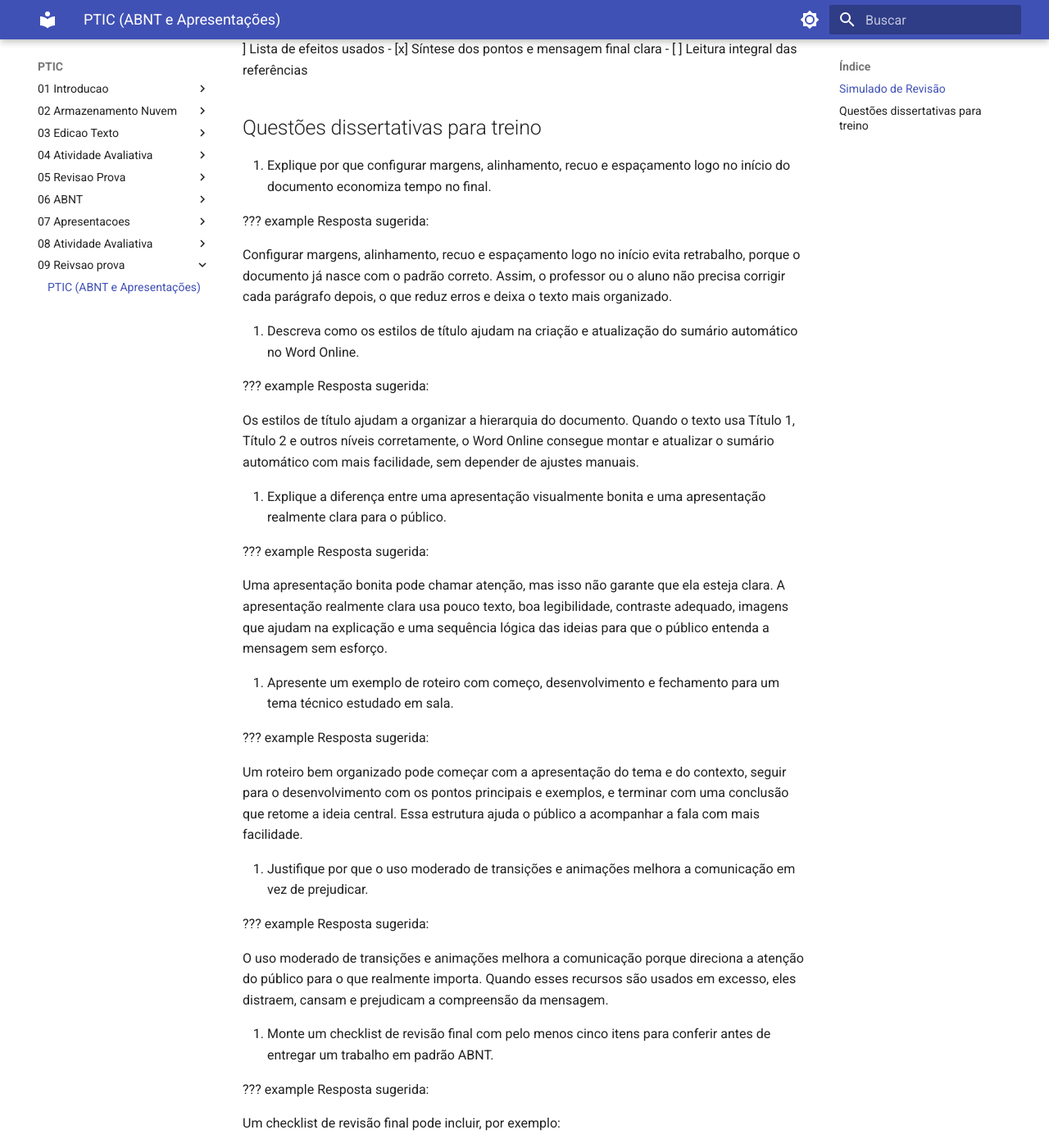
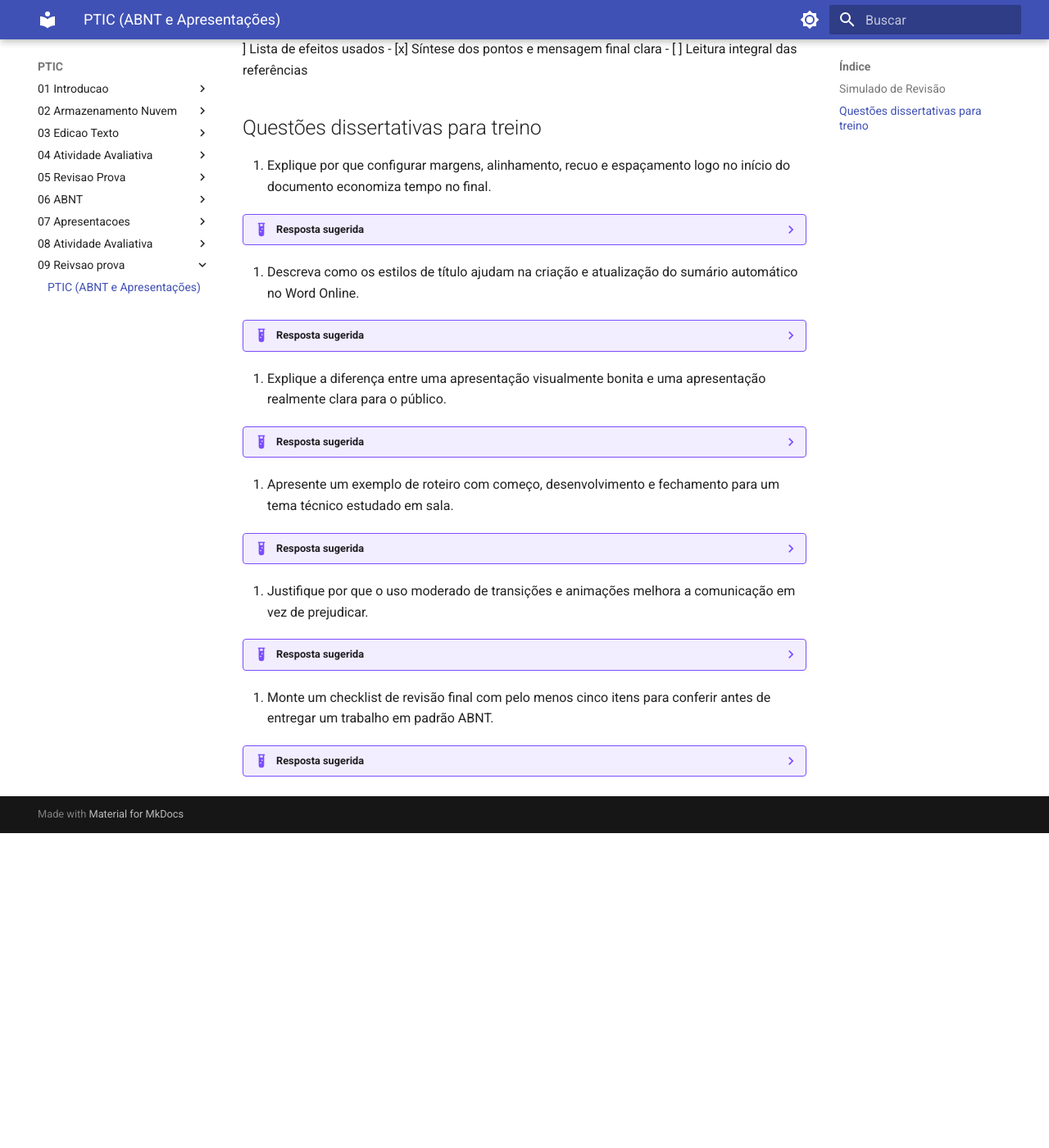
Before and after one commit to i-davies/Conteudo-Etec-2026, an MkDocs documentation site: the page built from docs/PTIC/09_Reivsao_prova/01_Revisao_Quiz_Geral_ABNT.md, in a window 1280 px wide and 1400 px high, scrolled down 4976 px. Shown: the whole window at 82% size. Built offline with MkDocs 1.6.1 and Material for MkDocs 9.7.7, drawn with Linux system fonts in a browser that asks for light colours; after the commit the page ends 5992 px from its top, so only the background shows below that; some of the changed text lies outside the part shown.

Commit message:
fix: gabarito revisão

```diff
--- a/docs/PTIC/09_Reivsao_prova/01_Revisao_Quiz_Geral_ABNT.md
+++ b/docs/PTIC/09_Reivsao_prova/01_Revisao_Quiz_Geral_ABNT.md
@@ -410,44 +410,44 @@ Uma apresentação com boa narrativa costuma terminar com:
 
 1. Explique por que configurar margens, alinhamento, recuo e espaçamento logo no início do documento economiza tempo no final.
 
-??? example Resposta sugerida:
+??? example "Resposta sugerida"
 
-  Configurar margens, alinhamento, recuo e espaçamento logo no início evita retrabalho, porque o documento já nasce com o padrão   correto. Assim, o professor ou o aluno não precisa corrigir cada parágrafo depois, o que reduz erros e deixa o texto mais organizado.
+      Configurar margens, alinhamento, recuo e espaçamento logo no início evita retrabalho, porque o documento já nasce com o padrão   correto. Assim, o professor ou o aluno não precisa corrigir cada parágrafo depois, o que reduz erros e deixa o texto mais organizado.
 
 2. Descreva como os estilos de título ajudam na criação e atualização do sumário automático no Word Online.
 
-??? example Resposta sugerida:
+??? example "Resposta sugerida"
 
-  Os estilos de título ajudam a organizar a hierarquia do documento. Quando o texto usa Título 1, Título 2 e outros níveis corretamente, o Word Online consegue montar e atualizar o sumário automático com mais facilidade, sem depender de ajustes manuais.
+      Os estilos de título ajudam a organizar a hierarquia do documento. Quando o texto usa Título 1, Título 2 e outros níveis corretamente, o Word Online consegue montar e atualizar o sumário automático com mais facilidade, sem depender de ajustes manuais.
 
 3. Explique a diferença entre uma apresentação visualmente bonita e uma apresentação realmente clara para o público.
 
-??? example Resposta sugerida:
+??? example "Resposta sugerida"
 
-  Uma apresentação bonita pode chamar atenção, mas isso não garante que ela esteja clara. A apresentação realmente clara usa pouco texto, boa legibilidade, contraste adequado, imagens que ajudam na explicação e uma sequência lógica das ideias para que o público entenda a mensagem sem esforço.
+      Uma apresentação bonita pode chamar atenção, mas isso não garante que ela esteja clara. A apresentação realmente clara usa pouco texto, boa legibilidade, contraste adequado, imagens que ajudam na explicação e uma sequência lógica das ideias para que o público entenda a mensagem sem esforço.
 
 4. Apresente um exemplo de roteiro com começo, desenvolvimento e fechamento para um tema técnico estudado em sala.
 
-??? example Resposta sugerida:
+??? example "Resposta sugerida"
 
-  Um roteiro bem organizado pode começar com a apresentação do tema e do contexto, seguir para o desenvolvimento com os pontos principais e exemplos, e terminar com uma conclusão que retome a ideia central. Essa estrutura ajuda o público a acompanhar a fala com mais facilidade.
+      Um roteiro bem organizado pode começar com a apresentação do tema e do contexto, seguir para o desenvolvimento com os pontos principais e exemplos, e terminar com uma conclusão que retome a ideia central. Essa estrutura ajuda o público a acompanhar a fala com mais facilidade.
 
 5. Justifique por que o uso moderado de transições e animações melhora a comunicação em vez de prejudicar.
 
-??? example Resposta sugerida:
+??? example "Resposta sugerida"
 
-  O uso moderado de transições e animações melhora a comunicação porque direciona a atenção do público para o que realmente importa. Quando esses recursos são usados em excesso, eles distraem, cansam e prejudicam a compreensão da mensagem.
+      O uso moderado de transições e animações melhora a comunicação porque direciona a atenção do público para o que realmente importa. Quando esses recursos são usados em excesso, eles distraem, cansam e prejudicam a compreensão da mensagem.
 
 6. Monte um checklist de revisão final com pelo menos cinco itens para conferir antes de entregar um trabalho em padrão ABNT.
 
-??? example Resposta sugerida:
+??? example "Resposta sugerida"
 
-Um checklist de revisão final pode incluir, por exemplo:
+    Um checklist de revisão final pode incluir, por exemplo:
 
-  Conferir margens, alinhamento e recuos.
-  Verificar espaçamento entre linhas e entre parágrafos.
-  Revisar ortografia e pontuação.
-  Confirmar o uso correto dos estilos de título.
-  Checar capa, referências e demais elementos obrigatórios.
+      Conferir margens, alinhamento e recuos.
+      Verificar espaçamento entre linhas e entre parágrafos.
+      Revisar ortografia e pontuação.
+      Confirmar o uso correto dos estilos de título.
+      Checar capa, referências e demais elementos obrigatórios.
 
 <!-- mkdocs-quiz results -->
```
